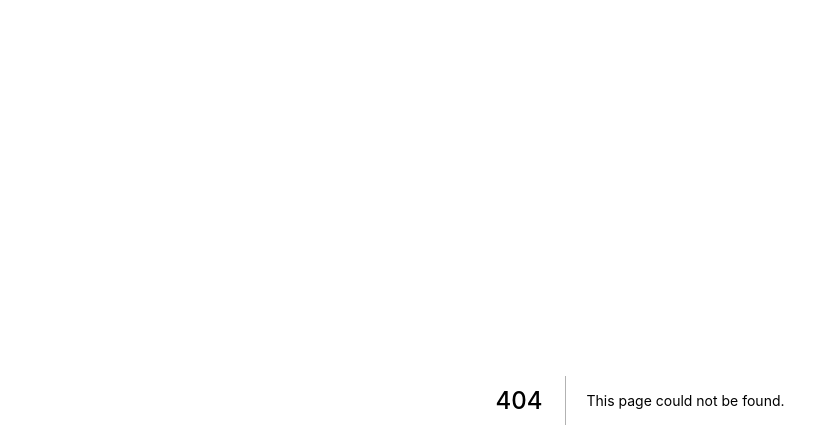
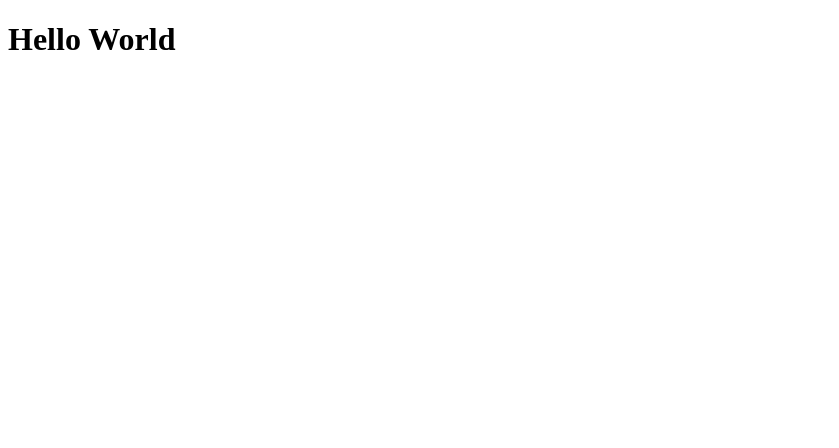
Before and after one commit to johnnydev01/ignews, a Next.js app: page / in a window 1280 px wide. Before the commit this address had no page. Shown: the top 448 px of the page, without its empty margins (0-839 px from the left). Built offline with nearby package versions, Linux system fonts and the light colour scheme.

Commit message:
adicionando typescript

```diff
--- a/package.json
+++ b/package.json
@@ -14,7 +14,10 @@
     "react-dom": "17.0.2"
   },
   "devDependencies": {
+    "@types/node": "^16.3.3",
+    "@types/react": "^17.0.14",
     "eslint": "7.31.0",
-    "eslint-config-next": "11.0.1"
+    "eslint-config-next": "11.0.1",
+    "typescript": "^4.3.5"
   }
 }
--- /dev/null
+++ b/pages/_app.tsx
@@ -0,0 +1,9 @@
+import { AppProps } from 'next/app';
+
+
+
+function MyApp({ Component, pageProps }: AppProps) {
+  return <Component {...pageProps} />
+}
+
+export default MyApp
--- a/pages/pages/_app.js
+++ /dev/null
@@ -1,6 +0,0 @@
-
-function MyApp({ Component, pageProps }) {
-  return <Component {...pageProps} />
-}
-
-export default MyApp
```
Also changed, not shown: tsconfig.json (added, +29 -0 lines), next-env.d.ts (added), pages/index.tsx (renamed from pages/pages/index.js), 1 other file (tests, documents, lock files or other folders).
